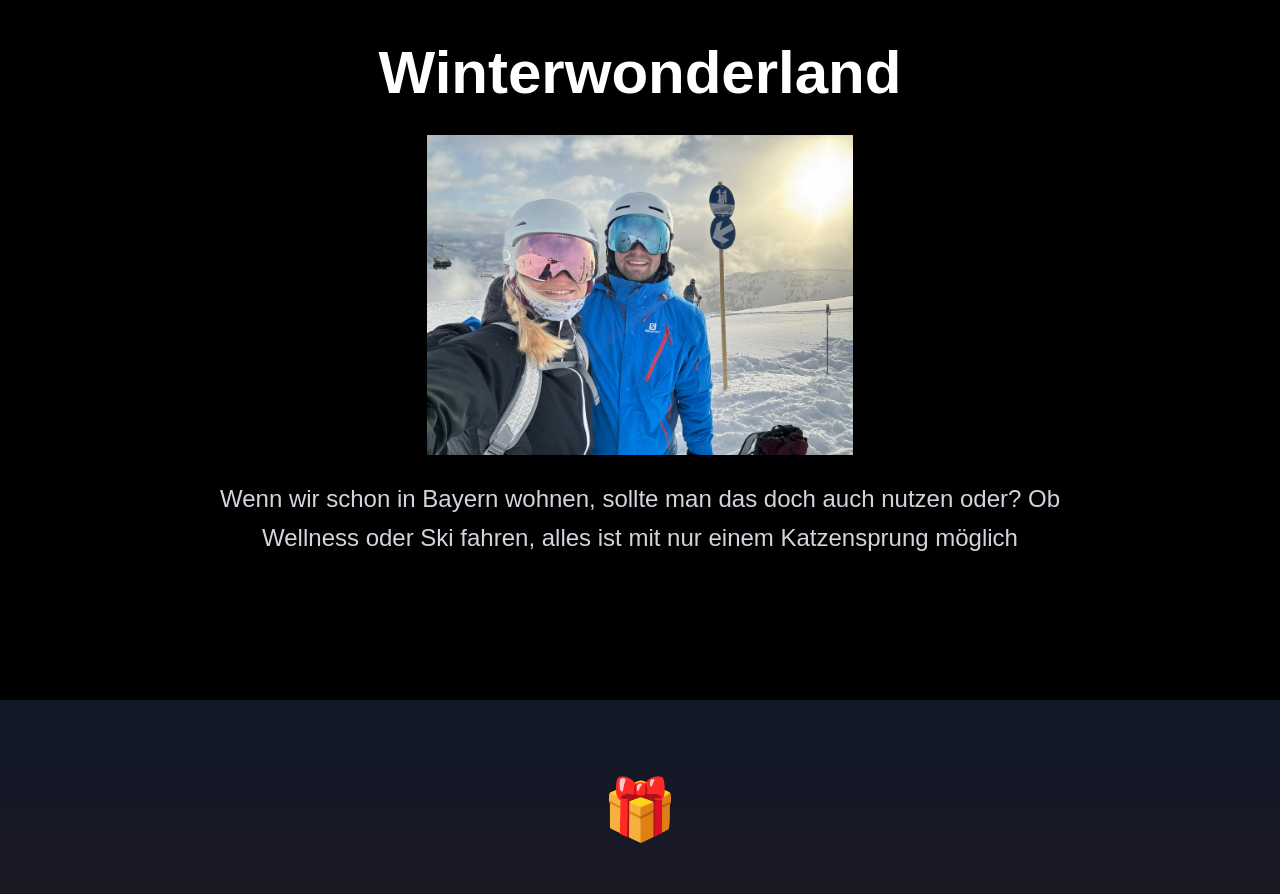
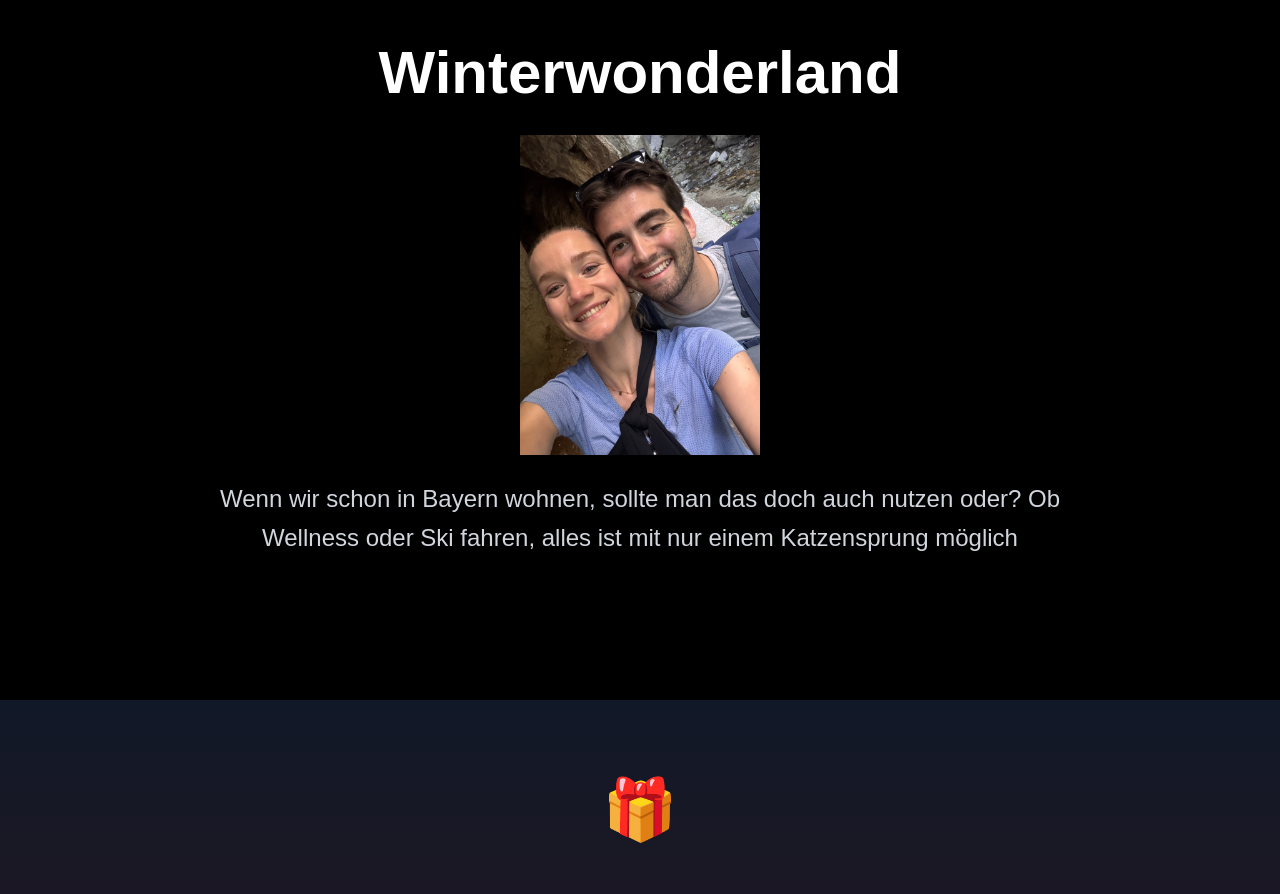
Before and after one commit to PinguGit/elias, a Next.js app: page /elias/elias in a window 1280 px wide. Shown: the part 2500-3394 px from the top of the page. Built offline with nearby package versions, Linux system fonts and the light colour scheme.

Commit message:
page change

```diff
--- a/app/elias/page.tsx
+++ b/app/elias/page.tsx
@@ -87,7 +87,7 @@ export default function Page() {
             <h2 className="text-4xl md:text-6xl font-bold mb-8">Winterwonderland</h2>
             <div className="mb-6 rounded-xl overflow-hidden h-64 md:h-80">
               <img
-                src="./IMG_5861.jpeg"
+                src="./IMG_5429.jpeg"
                 alt="Small moments"
                 className="w-full h-full object-center"
                 style={{ objectFit: 'scale-down' }}
```
